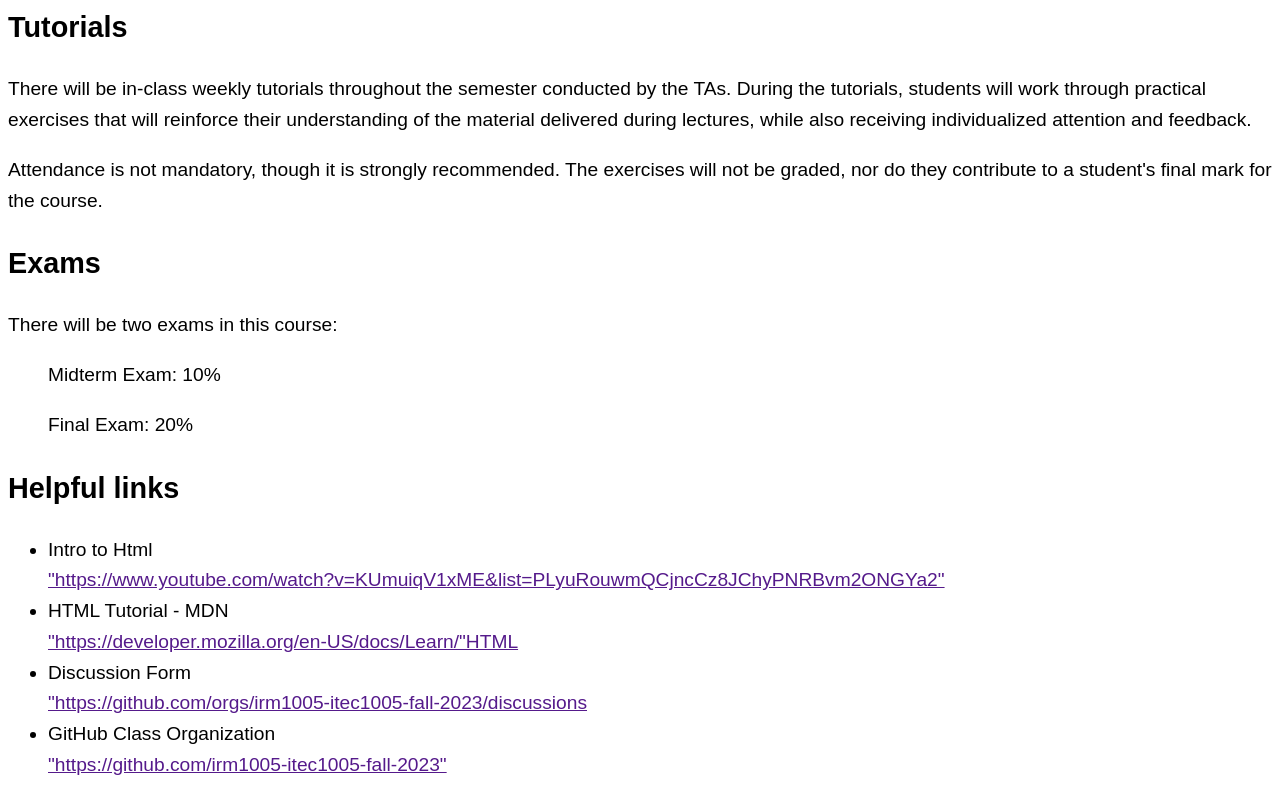
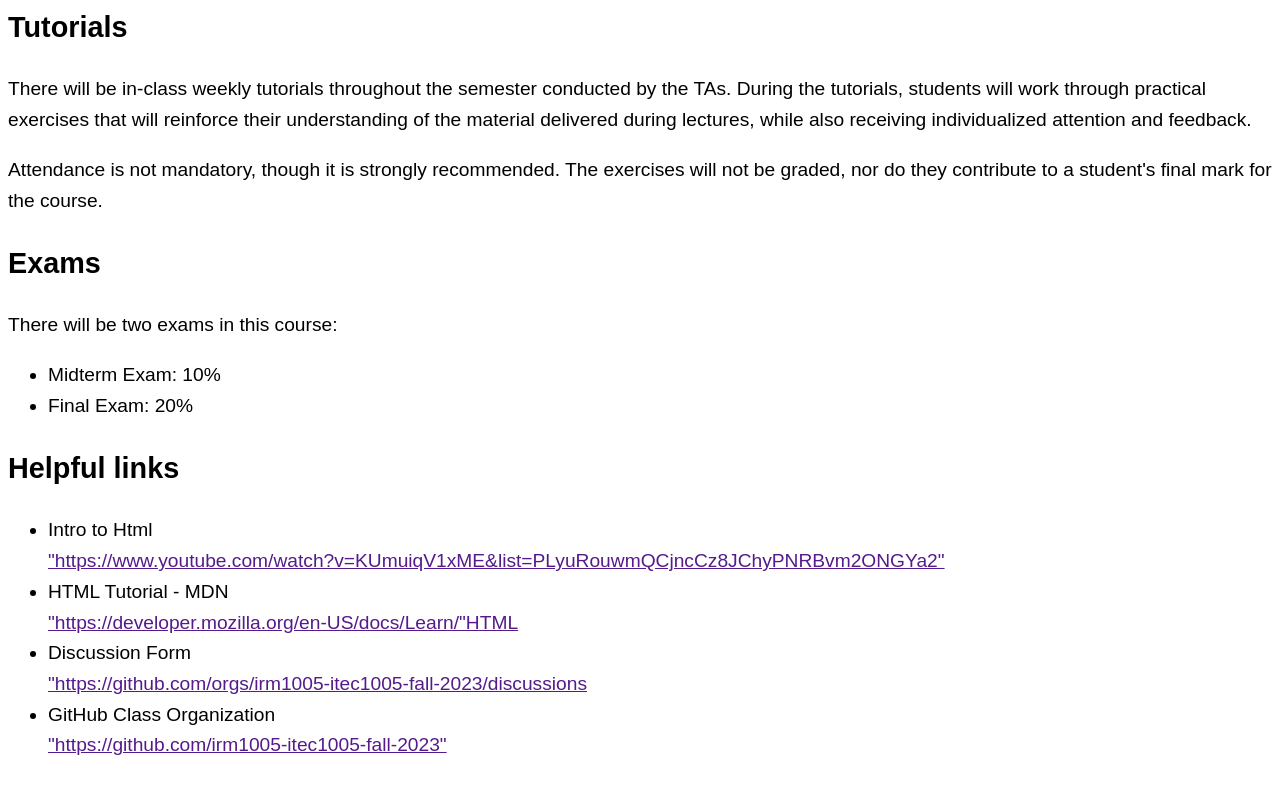
Before and after one commit to irm1005-itec1005-fall-2023/tutorial-exercise-01-JonJ1211, a plain HTML site: page index.html in a window 1280 px wide. Shown: the part 942-1742 px from the top of the page. Drawn offline with Linux system fonts and the light colour scheme.

Commit message:
Add Index Page

```diff
--- a/index.html
+++ b/index.html
@@ -105,9 +105,12 @@
 
     <!-- Below are two list items -->
     <!-- list item -->
-    <ul>Midterm Exam: 10%</ul>
+  <ul>
+
+    <li>Midterm Exam: 10%</li>
     <!-- list item -->
-    <ul>Final Exam: 20%</ul>
+    <li>Final Exam: 20%</li>
+  </ul>
     <!-- End of the ul -->
 
     <!-- h2 -->
```
